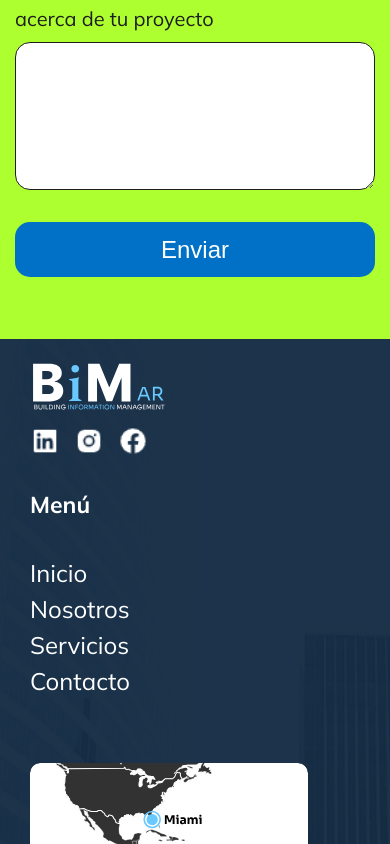
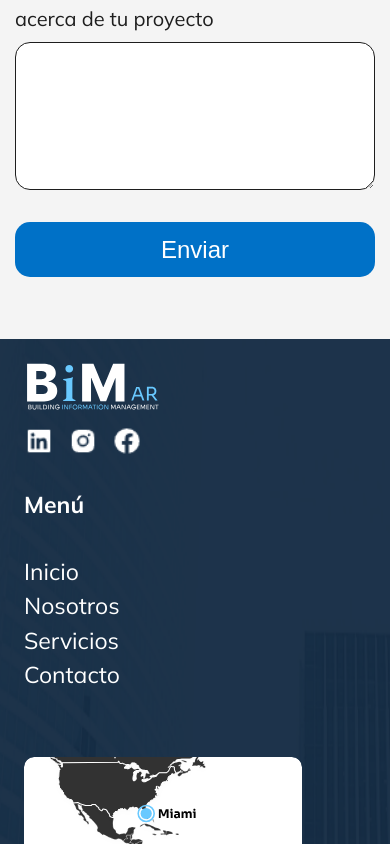
Before and after one commit to escuderoemanuel/bim-ar, a React (Vite) app: page / in a window 390 px wide. Shown: the part 3194-4038 px from the top of the page. Built offline with nearby package versions, Linux system fonts and the light colour scheme; some icons are missing.

Commit message:
Footer Total Responsive

```diff
--- a/src/components/Body/Contacto/Contacto.css
+++ b/src/components/Body/Contacto/Contacto.css
@@ -216,10 +216,6 @@ form button {
 }
 
 @media screen and (max-width: 600px) {
-  .contacto {
-    background-color: greenyellow;
-  }
-
   .contactoContainer {
     padding: 2rem 0rem;
   }
--- a/src/components/Footer/Datos/Datos.css
+++ b/src/components/Footer/Datos/Datos.css
@@ -63,19 +63,32 @@ box-icon {
   flex-direction: column;
 }
 
-.bx {
-  background-color: green;
-  color: red;
-}
-
 .arrow-up {
   filter: invert();
 }
-@media screen and (max-width: 600px) {
+
+@media screen and (max-width: 920px) {
+  .datosContainer {
+    justify-content: space-between;
+  }
+
+  .columna2 .navbar-link {
+    font-size: 23px;
+  }
+
+  .arrowUp {
+    margin-left: 1em;
+  }
+}
+
+@media screen and (max-width: 768px) {
   .datosContainer {
     height: 100%;
+    width: 300px;
+    margin: auto;
     flex-direction: column;
     justify-content: space-around;
+    align-items: start;
   }
 
   .columna1 {
@@ -103,3 +116,26 @@ box-icon {
     padding: 1rem;
   }
 }
+@media screen and (max-width: 920px) {
+  .columna3 {
+    width: 300px;
+    justify-content: space-between;
+    margin-bottom: 1rem;
+  }
+
+  .arrowUp {
+    margin-left: 1rem;
+    padding: 1rem;
+  }
+}
+
+@media screen and (max-width: 600px) {
+  .datosContainer {
+    width: auto;
+  }
+
+  .columna3 {
+    width: auto;
+    justify-content: space-between;
+  }
+}
--- a/src/components/Footer/Derechos/Derechos.css
+++ b/src/components/Footer/Derechos/Derechos.css
@@ -13,7 +13,7 @@
   text-decoration: none;
 }
 
-@media screen and (max-width: 600px) {
+@media screen and (max-width: 768px) {
   .derechos {
     flex-direction: column;
     align-items: start;
--- a/src/components/Footer/Footer.css
+++ b/src/components/Footer/Footer.css
@@ -13,6 +13,19 @@
   font-size: 1.2em;
   text-align: center;
 }
+@media screen and (max-width: 920px) {
+  .footer {
+    margin: 0;
+    height: 100%;
+    padding: 1.5rem;
+    background-size: 350% 100%;
+    background-position: right 70% bottom 10%;
+  }
+
+  .footerContainer {
+    padding: 2rem;
+  }
+}
 
 @media screen and (max-width: 600px) {
   .footer {
@@ -24,7 +37,6 @@
   }
 
   .footerContainer {
-    max-width: 330px;
     padding: 0rem;
   }
 }
```
